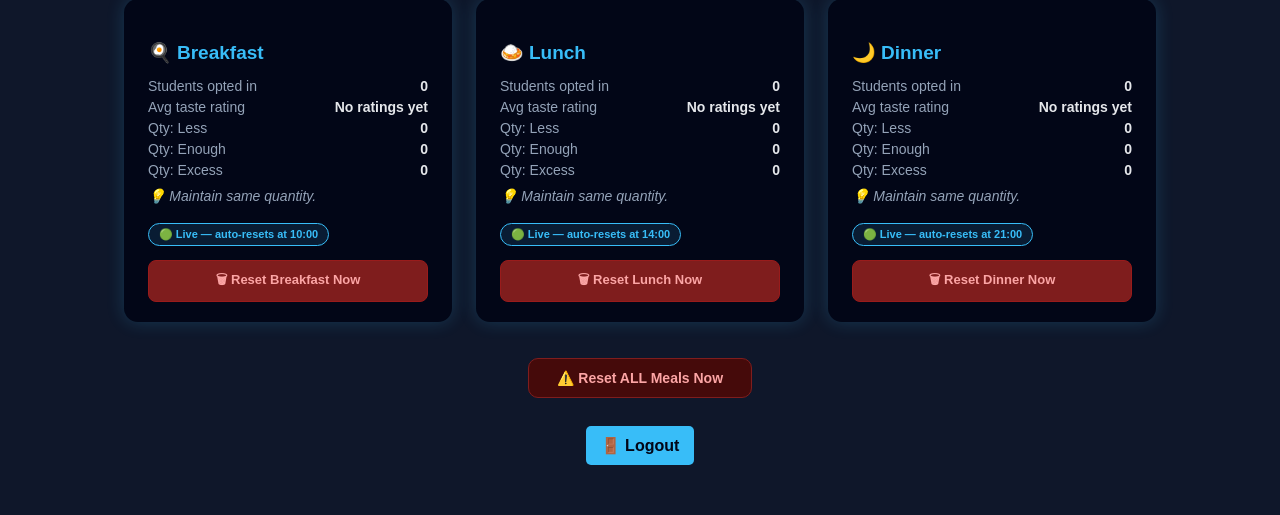
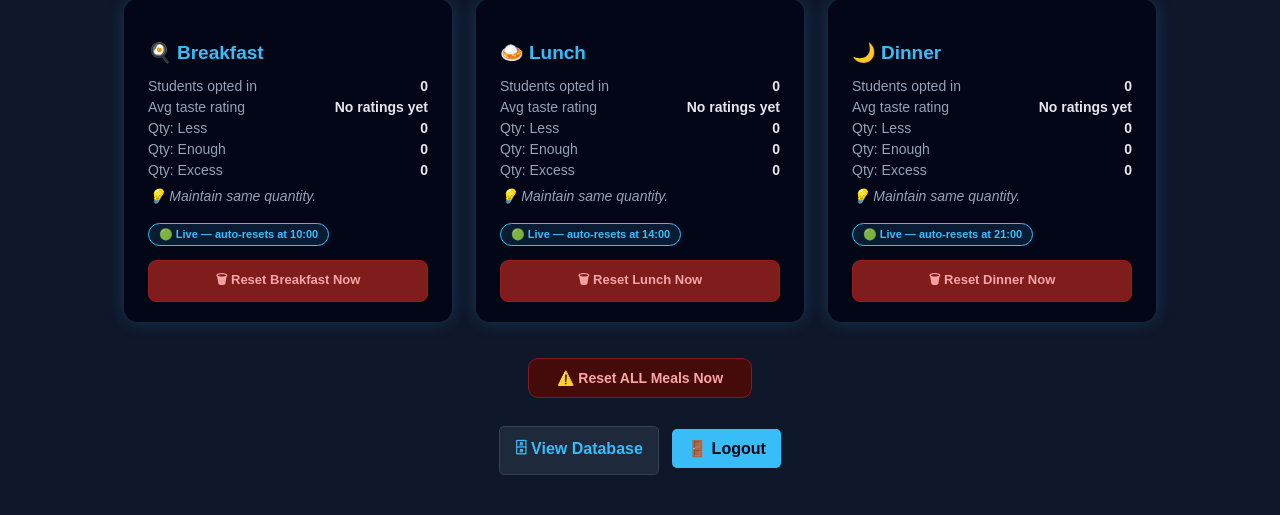
Before and after one commit to VirupakshamSasidhar/SmartFood, a Flask app: page /dashboard in a window 1280 px wide. Shown: the part 540-1055 px from the top of the page. Before the commit the page ends 1005 px from the top, so only its background shows below. Run offline with Flask 3, Linux system fonts and the light colour scheme; the visitor is signed in with stand-in values (Sample User, id 1); data that the repository does not hold is empty; some libraries are stand-ins or nearby versions.

Commit message:
Update dashboard.html

```diff
--- a/templates/dashboard.html
+++ b/templates/dashboard.html
@@ -206,6 +206,8 @@
     </div>
 
     <br>
+    <a href="/admin/db" class="btn" style="display:inline-block; margin-top:10px; background:#1e293b; color:#38bdf8; border:1px solid #334155;">🗄 View Database</a>
+    &nbsp;
     <a href="/logout" class="btn" style="display:inline-block; margin-top:10px;">🚪 Logout</a>
 </div>
 
```
